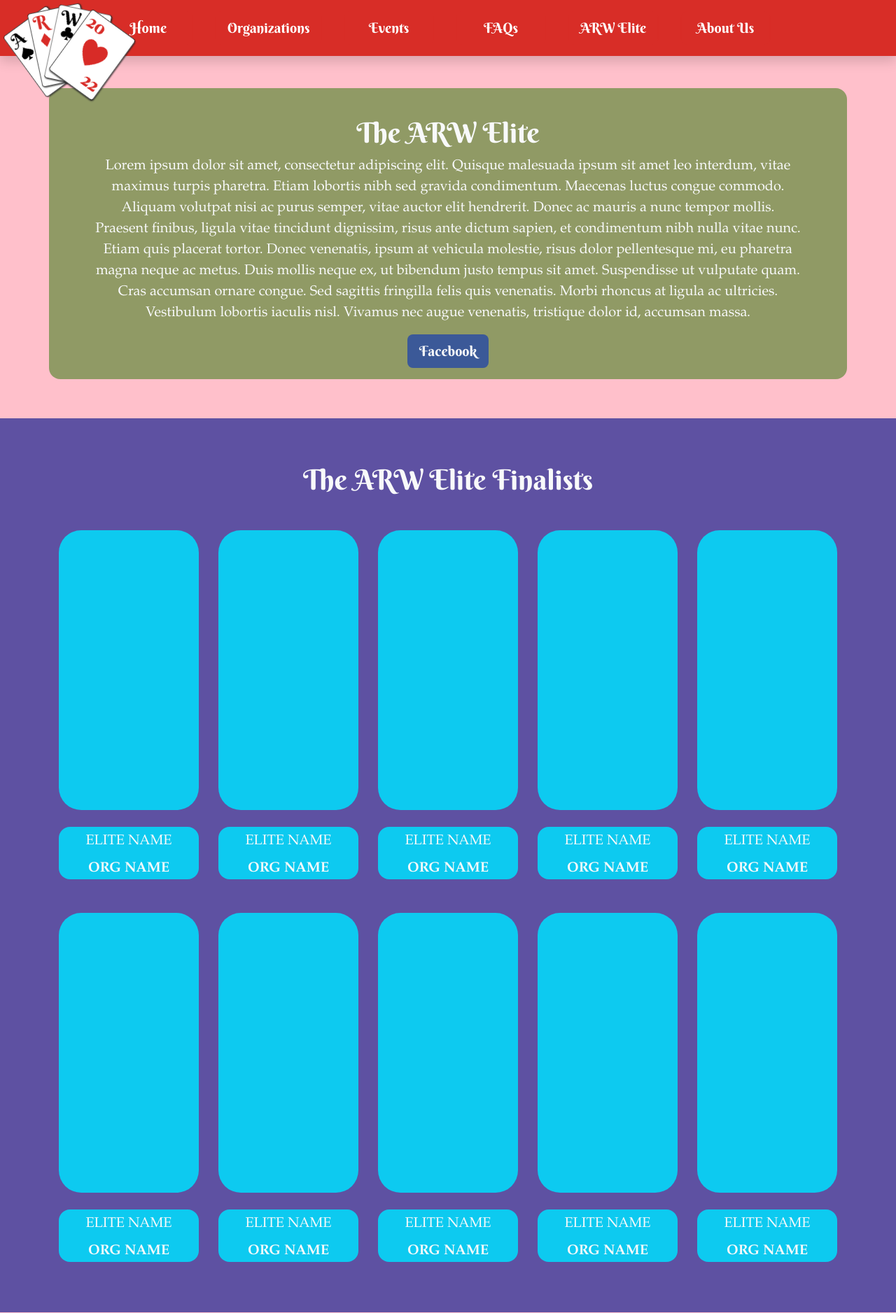
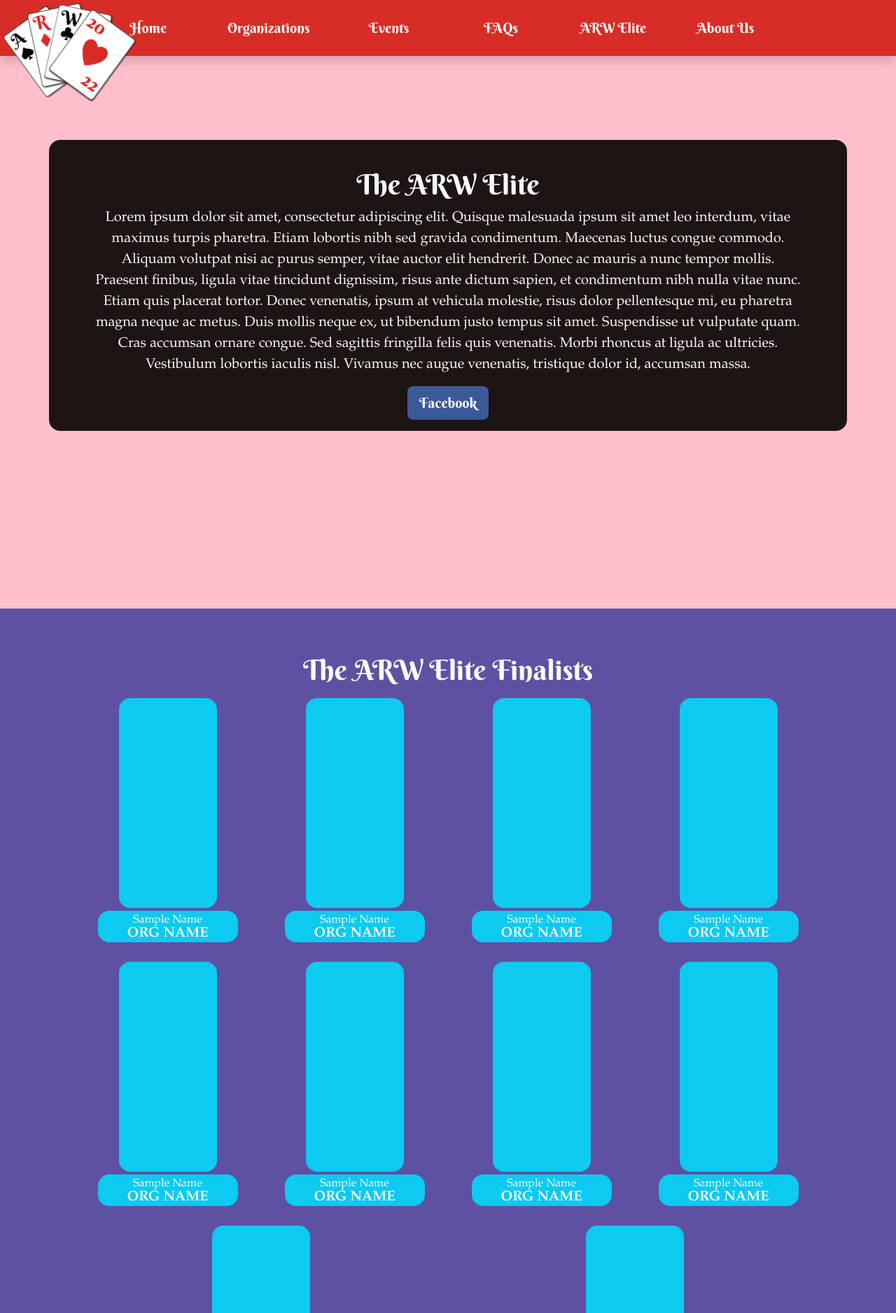
Before and after one commit to rafgabarceo/ARW2022, a PHP site: page /php/arw_elite.php in a window 1280 px wide. Shown: the top 1877 px of the page at 70% size. Run offline with PHP 8.4, Linux system fonts and the light colour scheme; some libraries are stand-ins or nearby versions.

Commit message:
section heights fixed, elites pics format

```diff
--- a/php/arw_elite.php
+++ b/php/arw_elite.php
@@ -31,6 +31,17 @@
     .custom-bg-orange {
         background-color: rgb(244, 162, 56, 0.85);
     }
+    .custom-bg-black {
+        background-color: rgb(5, 2, 0, 0.90);
+    }
+
+    .centerabs{
+        position: absolute;
+        top: 50%;
+        left: 50%;
+        /* bring your own prefixes */
+        transform: translate(-50%, -50%);
+    }
 
     </style>
 
@@ -39,8 +50,8 @@
 
     <!-- First Sec -->
 
-    <section class="text-light p-5 px-1 pt-md-5 text-center" style="background: pink">
-    <div class="container custom-bg-green p-sm-0 my-2 rounded-4">
+    <section class="text-light p-5 px-1 pt-md-5 text-center" style="background: pink; height:100vh">
+    <div class="container custom-bg-black p-sm-0 my-2 rounded-4 centerabs">
         <div class="p-3">
                 <h1 class="pt-4">The ARW Elite</h1>
                 <p class="lead px-5 text-justify" style="font-family:Garamond">
@@ -59,119 +70,120 @@
     <!-- Second Sec -->
 
     <section class="text-light p-5 text-center" style="background: #5e51a2">
-    <div><h1 class="p-3">The ARW Elite Finalists</h1>
-    <div class="container">
+    <div><h1 class="pt-3 pb-1">The ARW Elite Finalists</h1>
+    <div class="container px-5" style="width: auto">
 
+            <!-- First Row -->
             <div class="row justify-content-center">
-                <div class="col px-4">
-                    <div class="row pt-4"><div class="container bg-info rounded-5" style="height: 400px; width: 200px"></div></div>
-                        <div class="row py-4"><div class="container bg-info rounded-4" style="height: 75px; width: 200px">
-                            <h5 class="pt-2" style="font-family:Garamond">ELITE NAME</p>
-                            <h5 class="pb-5" style="font-family:Garamond; font-weight:bold">ORG NAME</p>
+                <div class="col px-2">
+                    <div class="row pt-1"><div class="container bg-info rounded-4" style="height: 300px; width: 140px"></div></div>
+                        <div class="row pt-1 pb-4 px-3"><div class="container bg-info rounded-4" style="height: 45px; width: 200px">
+                            <h6 class="pt-1" style="font-family:Garamond">Sample Name</h6>
+                            <h5 class="pb-0" style="position: relative; top: -10px;font-family:Garamond; font-weight:bold">ORG NAME</h5>
                         </div>
                     </div>
                 </div>
 
-                <div class="col px-4">
-                    <div class="row pt-4"><div class="container bg-info rounded-5" style="height: 400px; width: 200px"></div></div>
-                        <div class="row py-4"><div class="container bg-info rounded-4" style="height: 75px; width: 200px">
-                            <h5 class="pt-2" style="font-family:Garamond">ELITE NAME</p>
-                            <h5 class="pb-5" style="font-family:Garamond; font-weight:bold">ORG NAME</p>
+                <div class="col px-2">
+                    <div class="row pt-1"><div class="container bg-info rounded-4" style="height: 300px; width: 140px"></div></div>
+                        <div class="row pt-1 pb-4 px-3"><div class="container bg-info rounded-4" style="height: 45px; width: 200px">
+                            <h6 class="pt-1" style="font-family:Garamond">Sample Name</h6>
+                            <h5 class="pb-0" style="position: relative; top: -10px;font-family:Garamond; font-weight:bold">ORG NAME</h5>
                         </div>
                     </div>
                 </div>
 
-                <div class="col px-4">
-                    <div class="row pt-4"><div class="container bg-info rounded-5" style="height: 400px; width: 200px"></div></div>
-                        <div class="row py-4"><div class="container bg-info rounded-4" style="height: 75px; width: 200px">
-                            <h5 class="pt-2" style="font-family:Garamond">ELITE NAME</p>
-                            <h5 class="pb-5" style="font-family:Garamond; font-weight:bold">ORG NAME</p>
+                <div class="col px-2">
+                    <div class="row pt-1"><div class="container bg-info rounded-4" style="height: 300px; width: 140px"></div></div>
+                        <div class="row pt-1 pb-4 px-3"><div class="container bg-info rounded-4" style="height: 45px; width: 200px">
+                            <h6 class="pt-1" style="font-family:Garamond">Sample Name</h6>
+                            <h5 class="pb-0" style="position: relative; top: -10px;font-family:Garamond; font-weight:bold">ORG NAME</h5>
                         </div>
                     </div>
                 </div>
 
-                <div class="col px-4">
-                    <div class="row pt-4"><div class="container bg-info rounded-5" style="height: 400px; width: 200px"></div></div>
-                        <div class="row py-4"><div class="container bg-info rounded-4" style="height: 75px; width: 200px">
-                            <h5 class="pt-2" style="font-family:Garamond">ELITE NAME</p>
-                            <h5 class="pb-5" style="font-family:Garamond; font-weight:bold">ORG NAME</p>
+                <div class="col px-2">
+                    <div class="row pt-1"><div class="container bg-info rounded-4" style="height: 300px; width: 140px"></div></div>
+                        <div class="row pt-1 pb-4 px-3"><div class="container bg-info rounded-4" style="height: 45px; width: 200px">
+                            <h6 class="pt-1" style="font-family:Garamond">Sample Name</h6>
+                            <h5 class="pb-0" style="position: relative; top: -10px;font-family:Garamond; font-weight:bold">ORG NAME</h5>
                         </div>
                     </div>
                 </div>
 
-                <div class="col px-4">
-                    <div class="row pt-4"><div class="container bg-info rounded-5" style="height: 400px; width: 200px"></div></div>
-                        <div class="row py-4"><div class="container bg-info rounded-4" style="height: 75px; width: 200px">
-                            <h5 class="pt-2" style="font-family:Garamond">ELITE NAME</p>
-                            <h5 class="pb-5" style="font-family:Garamond; font-weight:bold">ORG NAME</p>
+                <div class="col px-2">
+                    <div class="row pt-1"><div class="container bg-info rounded-4" style="height: 300px; width: 140px"></div></div>
+                        <div class="row pt-1 pb-4 px-3"><div class="container bg-info rounded-4" style="height: 45px; width: 200px">
+                            <h6 class="pt-1" style="font-family:Garamond">Sample Name</h6>
+                            <h5 class="pb-0" style="position: relative; top: -10px;font-family:Garamond; font-weight:bold">ORG NAME</h5>
                         </div>
                     </div>
                 </div>
 
-                <div class="col px-4">
-                    <div class="row pt-4"><div class="container bg-info rounded-5" style="height: 400px; width: 200px"></div></div>
-                        <div class="row py-4"><div class="container bg-info rounded-4" style="height: 75px; width: 200px">
-                            <h5 class="pt-2" style="font-family:Garamond">ELITE NAME</p>
-                            <h5 class="pb-5" style="font-family:Garamond; font-weight:bold">ORG NAME</p>
+                <!-- Second Row -->
+                <div class="col px-2">
+                    <div class="row pt-1"><div class="container bg-info rounded-4" style="height: 300px; width: 140px"></div></div>
+                        <div class="row pt-1 pb-4 px-3"><div class="container bg-info rounded-4" style="height: 45px; width: 200px">
+                            <h6 class="pt-1" style="font-family:Garamond">Sample Name</h6>
+                            <h5 class="pb-0" style="position: relative; top: -10px;font-family:Garamond; font-weight:bold">ORG NAME</h5>
                         </div>
                     </div>
                 </div>
 
-                <div class="col px-4">
-                    <div class="row pt-4"><div class="container bg-info rounded-5" style="height: 400px; width: 200px"></div></div>
-                        <div class="row py-4"><div class="container bg-info rounded-4" style="height: 75px; width: 200px">
-                            <h5 class="pt-2" style="font-family:Garamond">ELITE NAME</p>
-                            <h5 class="pb-5" style="font-family:Garamond; font-weight:bold">ORG NAME</p>
+                <div class="col px-2">
+                    <div class="row pt-1"><div class="container bg-info rounded-4" style="height: 300px; width: 140px"></div></div>
+                        <div class="row pt-1 pb-4 px-3"><div class="container bg-info rounded-4" style="height: 45px; width: 200px">
+                            <h6 class="pt-1" style="font-family:Garamond">Sample Name</h6>
+                            <h5 class="pb-0" style="position: relative; top: -10px;font-family:Garamond; font-weight:bold">ORG NAME</h5>
                         </div>
                     </div>
                 </div>
 
-                <div class="col px-4">
-                    <div class="row pt-4"><div class="container bg-info rounded-5" style="height: 400px; width: 200px"></div></div>
-                        <div class="row py-4"><div class="container bg-info rounded-4" style="height: 75px; width: 200px">
-                            <h5 class="pt-2" style="font-family:Garamond">ELITE NAME</p>
-                            <h5 class="pb-5" style="font-family:Garamond; font-weight:bold">ORG NAME</p>
+                <div class="col px-2">
+                    <div class="row pt-1"><div class="container bg-info rounded-4" style="height: 300px; width: 140px"></div></div>
+                        <div class="row pt-1 pb-4 px-3"><div class="container bg-info rounded-4" style="height: 45px; width: 200px">
+                            <h6 class="pt-1" style="font-family:Garamond">Sample Name</h6>
+                            <h5 class="pb-0" style="position: relative; top: -10px;font-family:Garamond; font-weight:bold">ORG NAME</h5>
                         </div>
                     </div>
                 </div>
 
-                <div class="col px-4">
-                    <div class="row pt-4"><div class="container bg-info rounded-5" style="height: 400px; width: 200px"></div></div>
-                        <div class="row py-4"><div class="container bg-info rounded-4" style="height: 75px; width: 200px">
-                            <h5 class="pt-2" style="font-family:Garamond">ELITE NAME</p>
-                            <h5 class="pb-5" style="font-family:Garamond; font-weight:bold">ORG NAME</p>
+                <div class="col px-2">
+                    <div class="row pt-1"><div class="container bg-info rounded-4" style="height: 300px; width: 140px"></div></div>
+                        <div class="row pt-1 pb-4 px-3"><div class="container bg-info rounded-4" style="height: 45px; width: 200px">
+                            <h6 class="pt-1" style="font-family:Garamond">Sample Name</h6>
+                            <h5 class="pb-0" style="position: relative; top: -10px;font-family:Garamond; font-weight:bold">ORG NAME</h5>
                         </div>
                     </div>
                 </div>
 
-                <div class="col px-4">
-                    <div class="row pt-4"><div class="container bg-info rounded-5" style="height: 400px; width: 200px"></div></div>
-                        <div class="row py-4"><div class="container bg-info rounded-4" style="height: 75px; width: 200px">
-                            <h5 class="pt-2" style="font-family:Garamond">ELITE NAME</p>
-                            <h5 class="pb-5" style="font-family:Garamond; font-weight:bold">ORG NAME</p>
+                <div class="col px-2">
+                    <div class="row pt-1"><div class="container bg-info rounded-4" style="height: 300px; width: 140px"></div></div>
+                        <div class="row pt-1 pb-4 px-3"><div class="container bg-info rounded-4" style="height: 45px; width: 200px">
+                            <h6 class="pt-1" style="font-family:Garamond">Sample Name</h6>
+                            <h5 class="pb-0" style="position: relative; top: -10px;font-family:Garamond; font-weight:bold">ORG NAME</h5>
                         </div>
                     </div>
                 </div>
-
         </div>
     </div>
     </section>
 
     <!-- Third Sec -->
-    <section class="text-dark p-5 text-center" style="background: pink">
-        <div><h1 class="p-3">GET TO KNOW THE ELITE FINALISTS</h1>
+    <section class="text-dark p-5 pb-4 text-center" style="background: pink; height:100vh">
+        <div><h1 class="p-5">GET TO KNOW THE ELITE FINALISTS</h1>
             <div class="container">
                 <div class="row">
                     <div class="col-lg-5">
-                        <div class="row pt-4 justify-content-md-center">
+                        <div class="row pt-5 justify-content-md-center">
                             <div class="container m-3 bg-light rounded-5" style="height: 400px; width: 200px"></div>
                             <div class="container m-3 bg-light rounded-5" style="height: 400px; width: 200px"></div>
                         </div>
                     </div>
                     <div class="col-md-4 text-start">
-                        <h1 class="pt-4" style="font-family:Garamond">ORG FULL NAME</h1>
-                        <h3 class="" style="font-family:Garamond">ORG NAME</h3>
-                        <h2 class="" style="font-family:Garamond">ELITE NAME</h2>
+                        <h1 class="pt-5" style="font-family:Garamond">ORG FULL NAME</h1>
+                        <h3 class="" style="font-family:Garamond;position: relative; top: -15px">ORG NAME</h3>
+                        <h2 class="" style="font-family:Garamond;position: relative; top: -30px">ELITE NAME</h2>
                         <div class="container bg-light" style="height: 360px; width: 640px"></div>
                     </div>
                 </div>
@@ -180,15 +192,15 @@
     </section>
 
     <!-- Fourth Sec -->
-    <section class="text-light p-5 text-center" style="background: #5e51a2">
+    <section class="text-light p-5 text-center" style="background: #5e51a2; height: 100vh">
         <div>
-            <div class="container">
+            <div class="container" style="position:relative;">
                 <div class="row">
                     <div class="col text-end">
                         <div class="container">
-                            <h1 class="pt-4" style="font-family:Garamond">ORG FULL NAME</h1>
-                            <h3 class="" style="font-family:Garamond">ORG NAME</h3>
-                            <h2 class="" style="font-family:Garamond">ELITE NAME</h2>
+                            <h1 class="pt-5" style="font-family:Garamond">ORG FULL NAME</h1>
+                            <h3 class="" style="font-family:Garamond;position: relative; top: -15px">ORG NAME</h3>
+                            <h2 class="" style="font-family:Garamond;position: relative; top: -30px">ELITE NAME</h2>
                             <div class="container bg-light" style="height: 360px; width: 640px"></div>
                         </div>
 
@@ -205,9 +217,9 @@
     </section>
 
     <!-- LAST SEC -->
-    <section class="text-light p-5 px-1 pt-md-5 text-center" style="background: pink">
+    <section class="text-light p-5 px-1 pt-md-5 text-center" style="background: pink; height:95vh">
         <div class="justify-content-center">
-            <h1 class="p-3 text-dark">Who will be the ultimate ARW Elite?</h1>
+            <h1 class="p-5 pb-4 text-dark">Who will be the ultimate ARW Elite?</h1>
             <div class="container bg-light p-sm-0 my-2" style="height: 70vh; width: 1000vh">
             </div>
         </div>
```
